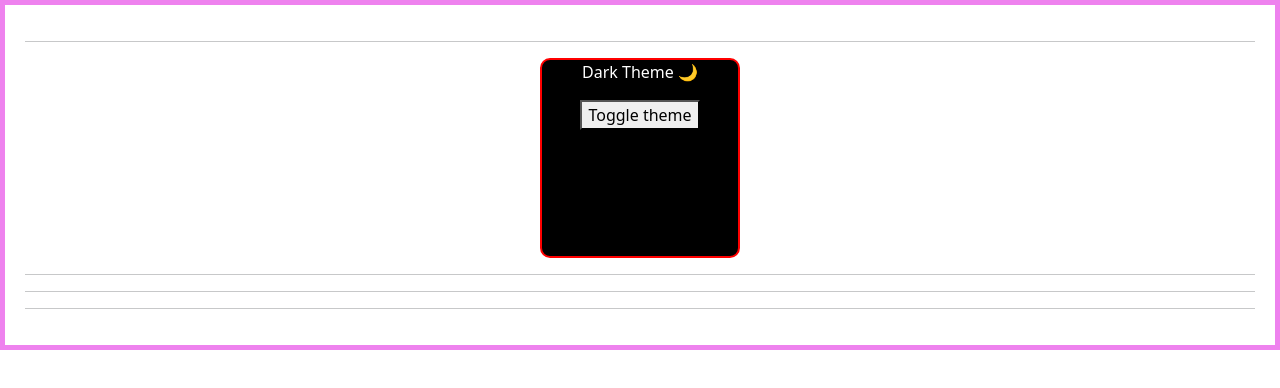
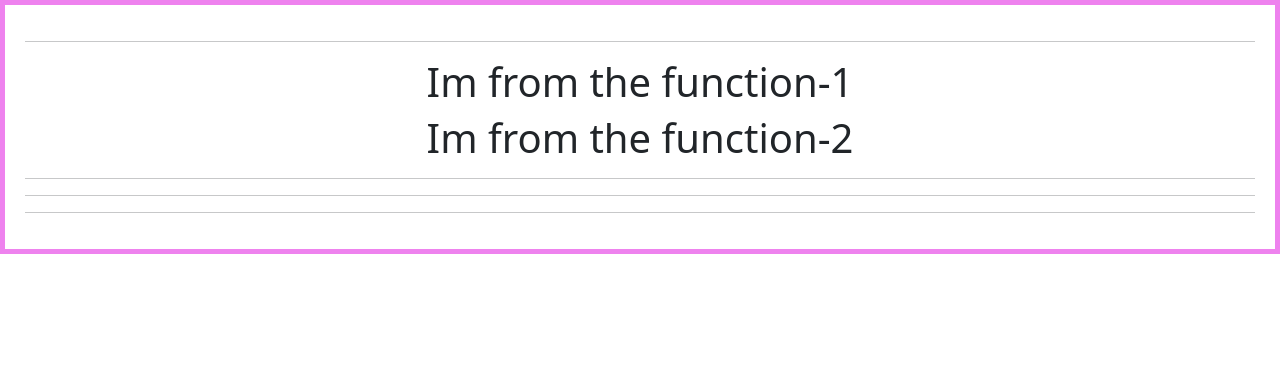
Before and after one commit to Nadeem35/react-playzone, a React (Vite) app: page / in a window 1280 px wide. Shown: the top 388 px of the page. Built offline with nearby package versions, Linux system fonts and the light colour scheme.

Commit message:
revision concept

```diff
--- a/src/App.jsx
+++ b/src/App.jsx
@@ -1,7 +1,7 @@
 import React from "react";
 import "./App.css";
 import Welcome from "./Components/0.Basics/1.Welcome";
-import { Funct1, Funct2 } from "./Components/0.Basics/2.ZunoFun.jsx";
+import { Funct1, Funct2 } from "./Components/0.Basics/01.ZunoFun.jsx";
 import MapMethod from "./Components/0.Basics/MapMethod";
 import InlineRendring from "./Components/0.Basics/InlineRendring";
 import LogInLogOut from "./Components/1.ConditionRendering/LogInLogOut";
@@ -30,10 +30,10 @@ function App() {
         {/* ----------  Class Component  ----------- */}
         {/* <Welcome></Welcome> */}
         {/* --------- Exportingn two functions at a time --------- */}
-        {/* <hr />
+        <hr />
         <Funct1></Funct1>
         <Funct2></Funct2>
-        <hr /> */}
+        <hr />
         {/* -------------------------------- */}
         {/* <ZunoFun /> */}
         {/*  <ZunoFun />  -- This is wrong method to import a function with function name */}
@@ -48,9 +48,9 @@ function App() {
         {/* ----  Call Array data into table using map()  ----- */}
         {/* <Table1 /> */}
         {/* -----------  Conditional rendering  ------------ */}
-        <hr />
+        {/* <hr />
         <Simple></Simple>
-        <hr />
+        <hr /> */}
         {/* -------- Passing props -------- */}
         {/* <hr />
         <Parent1></Parent1>
--- a/src/Components/0.Basics/01.ZunoFun.jsx
+++ b/src/Components/0.Basics/01.ZunoFun.jsx
@@ -1,4 +1,4 @@
-function Funct1() {
+export function Funct1() {
   return (
     <>
       <h1>Im from the function-1</h1>
@@ -6,12 +6,10 @@ function Funct1() {
   );
 }
 
-function Funct2() {
+export function Funct2() {
   return (
     <>
       <h1>Im from the function-2</h1>
     </>
   );
 }
-
-export { Funct1, Funct2 };
--- a/src/Components/0.Basics/1.Welcome.jsx
+++ b/src/Components/0.Basics/1.Welcome.jsx
@@ -11,11 +11,11 @@ class Welcome extends Component {
   render() {
     return (
       <>
+        <h1 style={nadeem.heading}>I'm class component</h1>
         <ul style={{ textAlign: "left" }}>
           <li>Class Component</li>
           <li>Internal CSS</li>
         </ul>
-        <h1 style={nadeem.heading}>I'm class component</h1>
       </>
     );
   }
--- a/src/Components/1.ConditionRendering/Simple-1.jsx
+++ b/src/Components/1.ConditionRendering/Simple-1.jsx
@@ -147,35 +147,36 @@
 // }
 
 // export default Simple;
+
 // --------------  🟡 Example 8.1: Show/Hide Password  ----------------
-// import React, { useState } from "react";
+import React, { useState } from "react";
 
-// const Simple = () => {
-//   const [show, setHide] = useState(true);
-//   return (
-//     <div>
-//       <input
-//         type={show ? "password" : "show"}
-//         placeholder="Enter your password..."
-//         className="border-2 rounded-bl-sm rounded-tl-sm px-0.5"
-//       />
-//       <button
-//         onClick={() => setHide(!show)}
-//         className="bg-gray-500 text-white border-2 border-gray-800 px-1 border-l-0 "
-//         style={{ backgroundColor: "gray" }}
-//       >
-//         {/* {show ? " Hide" : "Show"} */}
-//         {/* {show ? "🙈" : "👁️"} */}
-//         {/* {show ? "👁️‍🗨️" : "👁️"} */}
-//         <span className="material-icons" style={{ fontSize: "18px" }}>
-//           {show ? "visibility_off" : "visibility"}
-//         </span>
-//       </button>
-//     </div>
-//   );
-// };
+const Simple = () => {
+  const [show, setHide] = useState(true);
+  return (
+    <div>
+      <input
+        type={show ? "password" : "show"}
+        placeholder="Enter your password..."
+        className="border-2 rounded-bl-sm rounded-tl-sm px-0.5"
+      />
+      <button
+        onClick={() => setHide(!show)}
+        className="bg-gray-500 text-white border-2 border-gray-800 px-1 border-l-0 "
+        style={{ backgroundColor: "gray" }}
+      >
+        {/* {show ? " Hide" : "Show"} */}
+        {/* {show ? "🙈" : "👁️"} */}
+        {/* {show ? "👁️‍🗨️" : "👁️"} */}
+        <span className="material-icons" style={{ fontSize: "18px" }}>
+          {show ? "visibility_off" : "visibility"}
+        </span>
+      </button>
+    </div>
+  );
+};
 
-// export default Simple;
+export default Simple;
 
 // --------------  🟡 Example 8: Check even odd number  ----------------
 
@@ -239,32 +240,41 @@
 
 // ----------- 🔴 Example 4: Theme Switcher----------------
 
-import React, { useState } from "react";
+// import { useState } from "react";
 
-function Simple() {
-  const [dark, SetDark] = useState(true);
-  const nadeem = {
-    theming: {
-      height: "200px",
-      width: "200px",
-      border: "2px solid red",
-      borderRadius: "10px",
-      background: dark ? "black" : "white",
-      color: dark ? "white" : "black",
-    },
-  };
+// function Simple() {
+//   const [dark, SetDark] = useState(true);
+//   const nadeem = {
+//     theming: {
+//       height: "200px",
+//       width: "200px",
+//       border: "2px solid red",
+//       borderRadius: "10px",
+//       background: dark ? "black" : "white",
+//       color: dark ? "white" : "black",
+//     },
+//     btn: {
+//       borderRadius: "5px ",
+//       marginBottom: "30px",
+//     },
+//   };
 
-  return (
-    <div style={nadeem.theming}>
-      <p style={{ color: dark ? "white" : "black" }}>
-        {dark ? "Dark Theme 🌙" : "Light Theme 🌞"}
-      </p>
-      <button onClick={() => SetDark(!dark)}>Toggle theme</button>
-    </div>
-  );
-}
+//   return (
+//     <>
+//       <div style={nadeem.theming}>
+//         <p style={{ color: dark ? "white" : "black" }}>
+//           {dark ? "Light Theme 🌞" : "Dark Theme 🌙"}
+//         </p>
+//         <button onClick={() => SetDark(!dark)} style={nadeem.btn}>
+//           {/* Toggle theme */}
+//           {dark ? "Dark Theme 🌙" : "Light Theme 🌞"}
+//         </button>
+//       </div>
+//     </>
+//   );
+// }
 
-export default Simple;
+// export default Simple;
 
 // =============  🔹 3. Hard Level  ==============
 // ---------  Example 5: Role-based Dashboard  ----------
```
Also changed, not shown: src/Components/0.Basics/02.ZunoFun.jsx (renamed from src/Components/0.Basics/2.ZunoFun.jsx).
